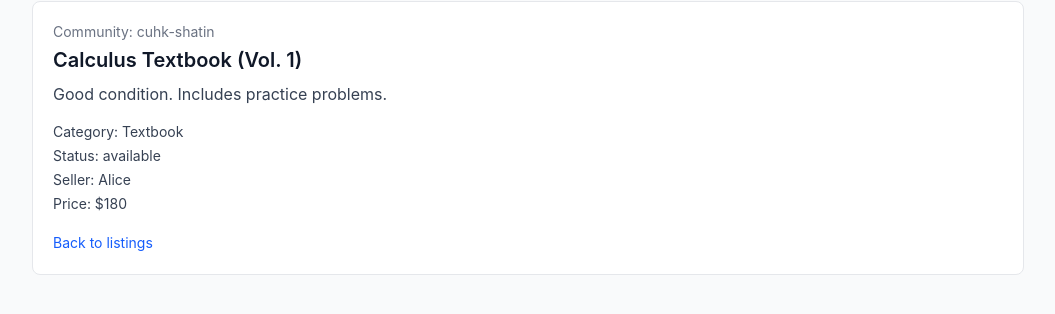
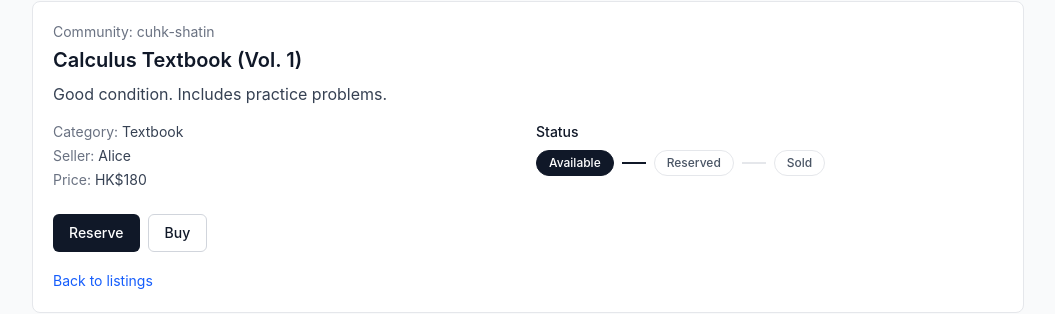
Before and after one commit to LinChiPang/CSCI3100-Group2-Project, a React (Vite) app in the folder frontend/: page /c/cuhk-shatin/items/101 in a window 1280 px wide. Shown: the part 104-418 px from the top of the page, without its empty margins (112-1167 px from the left). Built offline with nearby package versions, Linux system fonts and the light colour scheme; no server answers.

Commit message:
Item status update + reserve/buy button

```diff
--- /dev/null
+++ b/frontend/src/components/StatusWorkflow.tsx
@@ -0,0 +1,44 @@
+import type { ItemStatus } from "../types/marketplace";
+import { titleCase } from "../utils/format";
+
+type StatusWorkflowProps = {
+  status: ItemStatus;
+};
+
+const steps: ItemStatus[] = ["available", "reserved", "sold"];
+
+function stepState(current: ItemStatus, step: ItemStatus) {
+  const idx = steps.indexOf(current);
+  const stepIdx = steps.indexOf(step);
+  if (stepIdx < idx) return "done";
+  if (stepIdx === idx) return "current";
+  return "todo";
+}
+
+export default function StatusWorkflow({ status }: StatusWorkflowProps) {
+  return (
+    <div>
+      <p className="text-sm font-medium text-gray-900">Status</p>
+      <div className="mt-2 flex items-center gap-2">
+        {steps.map((s, i) => {
+          const state = stepState(status, s);
+          const pillClass =
+            state === "done"
+              ? "border-emerald-200 bg-emerald-50 text-emerald-700"
+              : state === "current"
+                ? "border-gray-900 bg-gray-900 text-white"
+                : "border-gray-200 bg-white text-gray-600";
+          const lineClass = i === steps.length - 1 ? "" : state === "todo" ? "bg-gray-200" : "bg-gray-900";
+          return (
+            <div key={s} className="flex items-center gap-2">
+              <span className={`rounded-full border px-3 py-1 text-xs font-medium ${pillClass}`}>
+                {titleCase(s)}
+              </span>
+              {i !== steps.length - 1 && <span className={`h-[2px] w-6 ${lineClass}`} />}
+            </div>
+          );
+        })}
+      </div>
+    </div>
+  );
+}
--- a/frontend/src/pages/ItemDetailPage.tsx
+++ b/frontend/src/pages/ItemDetailPage.tsx
@@ -1,13 +1,19 @@
-import { useEffect, useState } from "react";
+import { useEffect, useMemo, useState } from "react";
 import { Link, useParams } from "react-router-dom";
-import { getItemDetail } from "../services/api";
+import StatusWorkflow from "../components/StatusWorkflow";
+import { buyItem, getItemDetail, reserveItem } from "../services/api";
 import type { Item } from "../types/marketplace";
+import { formatDollarsFromCents, titleCase } from "../utils/format";
 
 export default function ItemDetailPage() {
   const { community_slug, itemId } = useParams();
   const [item, setItem] = useState<Item | null>(null);
   const [isLoading, setIsLoading] = useState(true);
   const [error, setError] = useState<string | null>(null);
+  const [isActionLoading, setIsActionLoading] = useState(false);
+  const [actionError, setActionError] = useState<string | null>(null);
+
+  const numericItemId = useMemo(() => (itemId ? Number(itemId) : NaN), [itemId]);
 
   useEffect(() => {
     if (!itemId) return;
@@ -16,7 +22,7 @@ export default function ItemDetailPage() {
       try {
         setIsLoading(true);
         setError(null);
-        const res = await getItemDetail(Number(itemId));
+        const res = await getItemDetail(numericItemId);
         setItem(res);
       } catch (err) {
         setError(err instanceof Error ? err.message : "Failed to load item detail");
@@ -26,23 +32,83 @@ export default function ItemDetailPage() {
     }
 
     void loadItem();
-  }, [itemId]);
+  }, [itemId, numericItemId]);
 
   if (isLoading) return <p className="text-gray-700">Loading item detail...</p>;
   if (error) return <p className="text-red-600">{error}</p>;
   if (!item) return <p className="text-gray-700">Item not found.</p>;
+
+  const canReserve = item.status === "available";
+  const canBuy = item.status !== "sold";
+
+  const handleReserve = async () => {
+    if (!canReserve) return;
+    try {
+      setIsActionLoading(true);
+      setActionError(null);
+      const updated = await reserveItem(item.id);
+      setItem(updated);
+    } catch (err) {
+      setActionError(err instanceof Error ? err.message : "Failed to reserve item");
+    } finally {
+      setIsActionLoading(false);
+    }
+  };
+
+  const handleBuy = async () => {
+    if (!canBuy) return;
+    try {
+      setIsActionLoading(true);
+      setActionError(null);
+      const updated = await buyItem(item.id);
+      setItem(updated);
+    } catch (err) {
+      setActionError(err instanceof Error ? err.message : "Failed to buy item");
+    } finally {
+      setIsActionLoading(false);
+    }
+  };
 
   return (
     <section className="rounded-lg border border-gray-200 bg-white p-5">
       <p className="text-sm text-gray-500">Community: {community_slug}</p>
       <h2 className="mt-1 text-xl font-semibold text-gray-900">{item.title}</h2>
       <p className="mt-2 text-gray-700">{item.description}</p>
-      <div className="mt-4 space-y-1 text-sm text-gray-700">
-        <p>Category: {item.category}</p>
-        <p>Status: {item.status}</p>
-        <p>Seller: {item.seller_name}</p>
-        <p>Price: ${Math.round(item.price_cents / 100)}</p>
+      <div className="mt-4 grid grid-cols-1 gap-4 md:grid-cols-2">
+        <div className="space-y-1 text-sm text-gray-700">
+          <p>
+            <span className="text-gray-500">Category:</span> {titleCase(item.category)}
+          </p>
+          <p>
+            <span className="text-gray-500">Seller:</span> {item.seller_name}
+          </p>
+          <p>
+            <span className="text-gray-500">Price:</span> {formatDollarsFromCents(item.price_cents)}
+          </p>
+        </div>
+        <StatusWorkflow status={item.status} />
       </div>
+
+      <div className="mt-6 flex flex-col gap-2 sm:flex-row">
+        <button
+          type="button"
+          disabled={!canReserve || isActionLoading}
+          onClick={handleReserve}
+          className="rounded-md bg-gray-900 px-4 py-2 text-sm font-medium text-white disabled:cursor-not-allowed disabled:bg-gray-300"
+        >
+          Reserve
+        </button>
+        <button
+          type="button"
+          disabled={!canBuy || isActionLoading}
+          onClick={handleBuy}
+          className="rounded-md border border-gray-300 bg-white px-4 py-2 text-sm font-medium text-gray-900 disabled:cursor-not-allowed disabled:text-gray-400"
+        >
+          Buy
+        </button>
+      </div>
+      {actionError && <p className="mt-3 text-sm text-red-600">{actionError}</p>}
+
       <div className="mt-4">
         <Link to={`/c/${community_slug}`} className="text-sm text-blue-600 hover:underline">
           Back to listings
```
